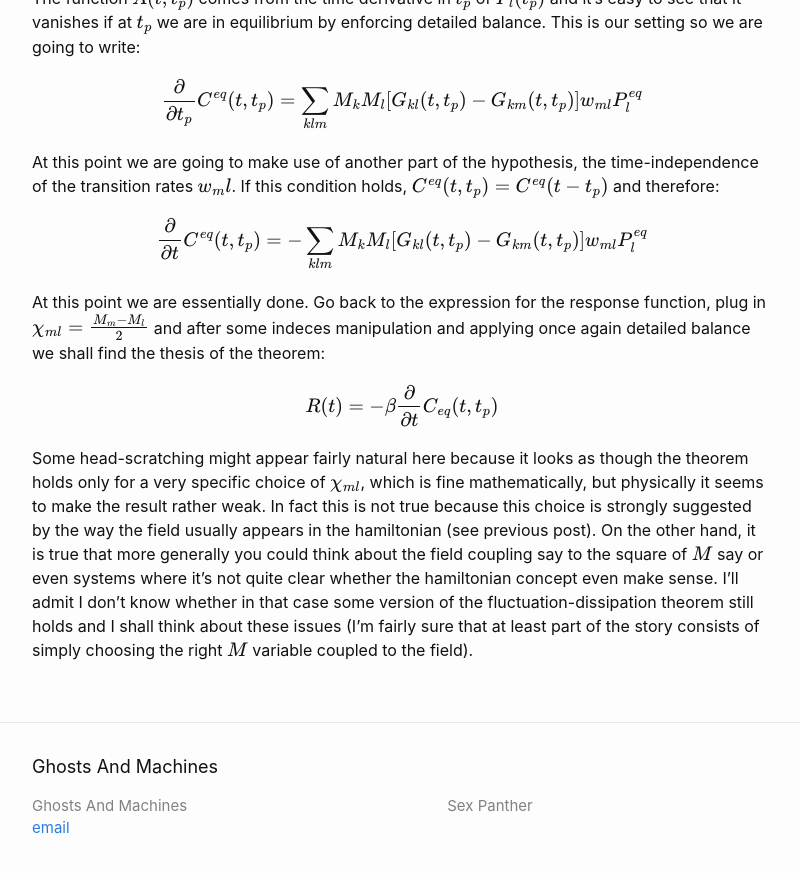
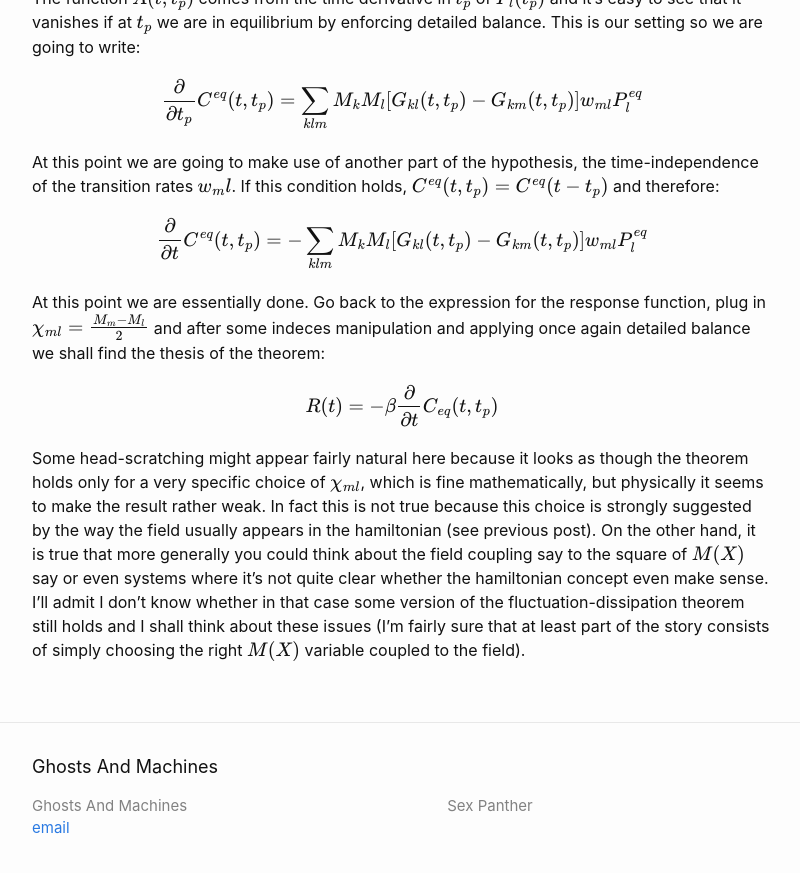
Before and after one commit to ghostsandmachines/ghostsandmachines.github.io, a Jekyll site: the page built from _posts/2019-04-02-non-eq-stat-mech-III.md, in a window 1280 px wide and 900 px high, scrolled down 2007 px. Shown: the top 873 px of the window, without its empty margins (238-1038 px from the left). Built offline with Jekyll 4.4.1, drawn with Linux system fonts in a browser that asks for light colours; formulas are drawn with MathJax 3; comment, search, counter and statistics services are not loaded.

Commit message:
corrections

```diff
--- a/_posts/2019-04-02-non-eq-stat-mech-III.md
+++ b/_posts/2019-04-02-non-eq-stat-mech-III.md
@@ -104,4 +104,4 @@ $$
 R(t) = - \beta \frac{\partial}{\partial t} C_{eq}(t, t_p)
 $$
 
-Some head-scratching might appear fairly natural here because it looks as though the theorem holds only for a very specific choice of $\chi_{ml}$, which is fine mathematically, but physically it seems to make the result rather weak. In fact this is not true because this choice is strongly suggested by the way the field usually appears in the hamiltonian (see previous post). On the other hand, it is true that more generally you could think about the field coupling say to the square of $M$ say or even systems where it's not quite clear whether the hamiltonian concept even make sense. I'll admit I don't know whether in that case some version of the fluctuation-dissipation theorem still holds and I shall think about these issues (I'm fairly sure that at least part of the story consists of simply choosing the right $M$ variable coupled to the field).
+Some head-scratching might appear fairly natural here because it looks as though the theorem holds only for a very specific choice of $\chi_{ml}$, which is fine mathematically, but physically it seems to make the result rather weak. In fact this is not true because this choice is strongly suggested by the way the field usually appears in the hamiltonian (see previous post). On the other hand, it is true that more generally you could think about the field coupling say to the square of $M(X)$ say or even systems where it's not quite clear whether the hamiltonian concept even make sense. I'll admit I don't know whether in that case some version of the fluctuation-dissipation theorem still holds and I shall think about these issues (I'm fairly sure that at least part of the story consists of simply choosing the right $M(X)$ variable coupled to the field).
```
